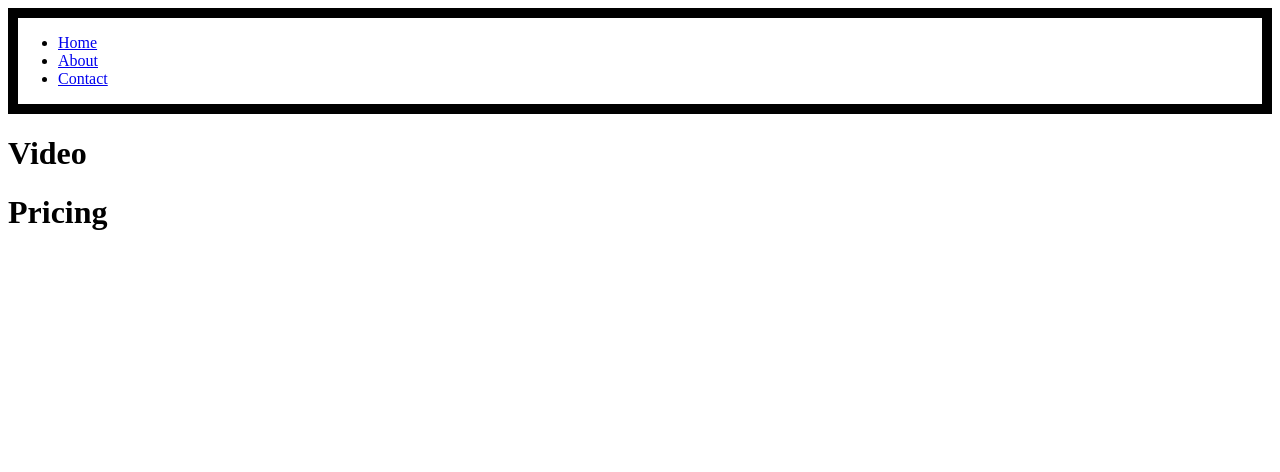
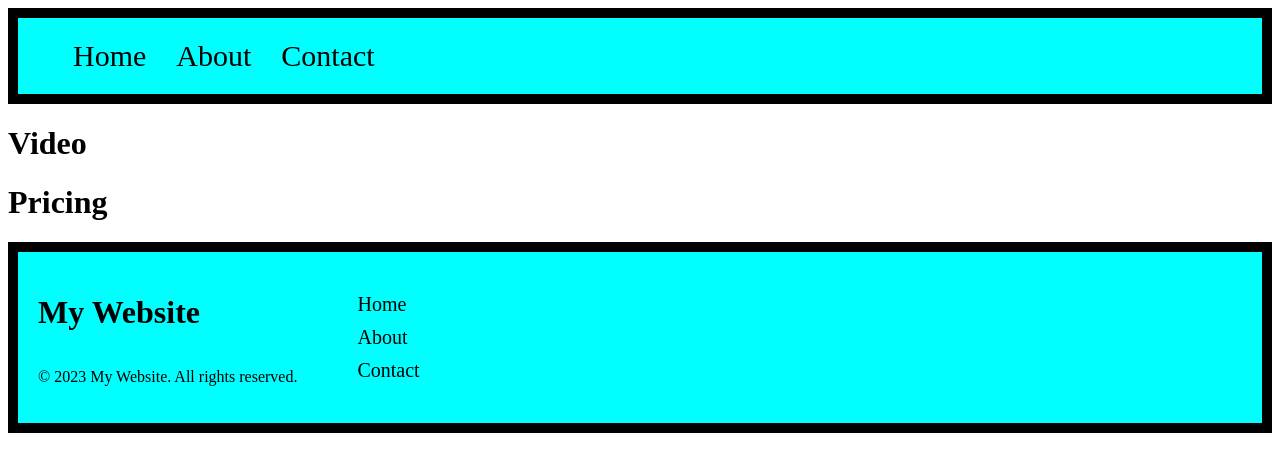
Before and after one commit to shumarbek/react-lesson-v13, a React (Vite) app: page / in a window 1280 px wide. Shown: the top 472 px of the page. Built offline with nearby package versions, Linux system fonts and the light colour scheme.

Commit message:
third commit

```diff
--- /dev/null
+++ b/src/components/Footer.tsx
@@ -0,0 +1,17 @@
+const Footer = () => {
+    return (
+        <footer>
+            <div className="footerLeft">
+                <h1>My Website</h1>
+                <p>&copy; 2023 My Website. All rights reserved.</p>
+            </div>
+            <ul>
+                <li><a href="/">Home</a></li>
+                <li><a href="/about">About</a></li>
+                <li><a href="/contact">Contact</a></li>
+            </ul>
+        </footer>
+    )
+}
+
+export default Footer;
--- a/src/components/Layout.tsx
+++ b/src/components/Layout.tsx
@@ -1,3 +1,4 @@
+import Footer from "./Footer";
 import Navbar from "./Navbar";
 
 const Layout = () => {
@@ -6,6 +7,7 @@ const Layout = () => {
             <Navbar />
             <h1>Video</h1>
             <h1>Pricing</h1>
+            <Footer />
         </div>
     )
 }
--- a/src/index.css
+++ b/src/index.css
@@ -1,3 +1,60 @@
 header {
     border: 10px solid black;
+    background: aqua;
 }
+
+header ul {
+    display: flex;
+}
+
+header ul li {
+    margin: 5px 15px;
+    list-style-type: none;
+}
+
+header ul li a {
+    color: #000;
+    text-decoration: none;
+    font-size: 30px;
+}
+
+header ul li a:hover {
+    color: #f00;
+}
+
+
+footer {
+    border: 10px solid black;
+    background: aqua;
+    text-align: center;
+    padding: 20px;
+    display: flex;
+    gap: 20px;
+}
+
+footer .footerLeft {
+    display: flex;
+    flex-direction: column;
+    align-items: flex-start;
+}
+
+footer ul {
+    display: flex;
+    flex-direction: column;
+    align-items: flex-start;
+}
+
+footer ul li {
+    list-style-type: none;
+    margin: 5px 0;
+}
+
+footer ul li a {
+    color: #000;
+    text-decoration: none;
+    font-size: 20px;
+}
+
+footer ul li a:hover {
+    color: #f00;
+}
```
Also changed, not shown: src/components/Main.tsx (added).
